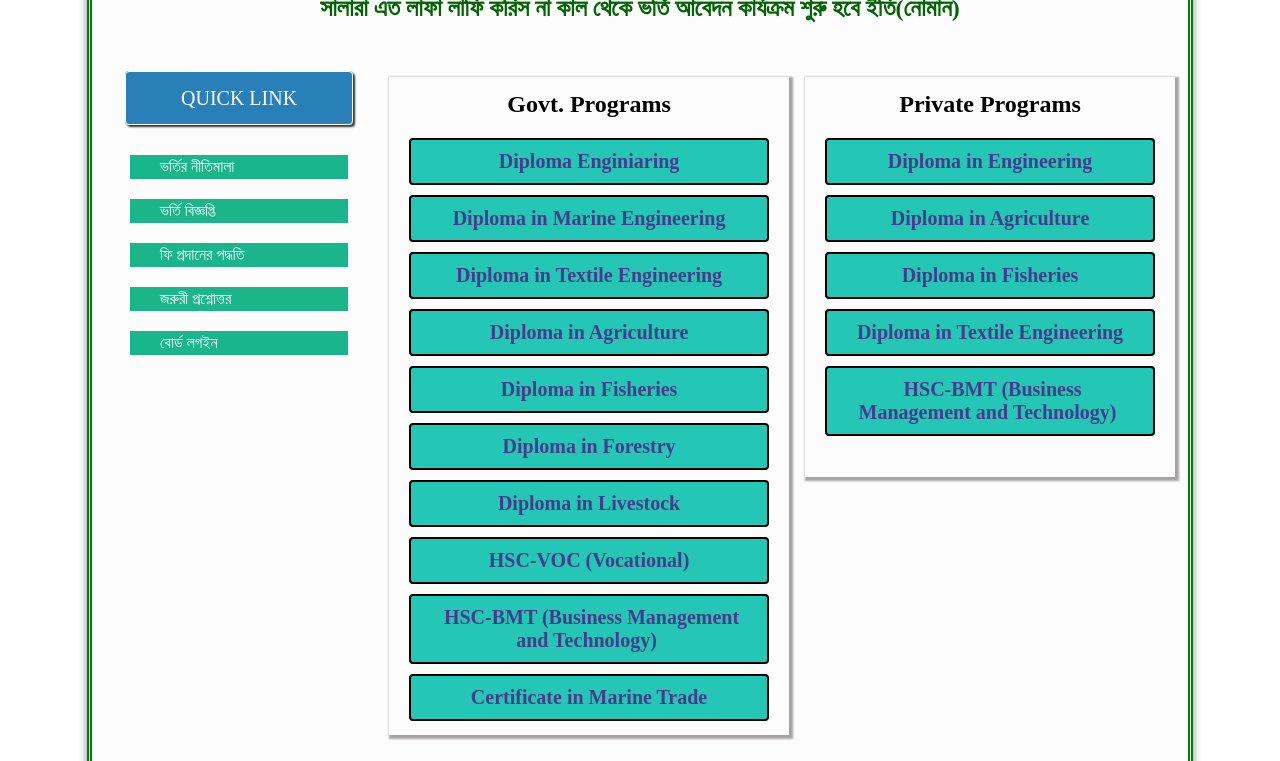
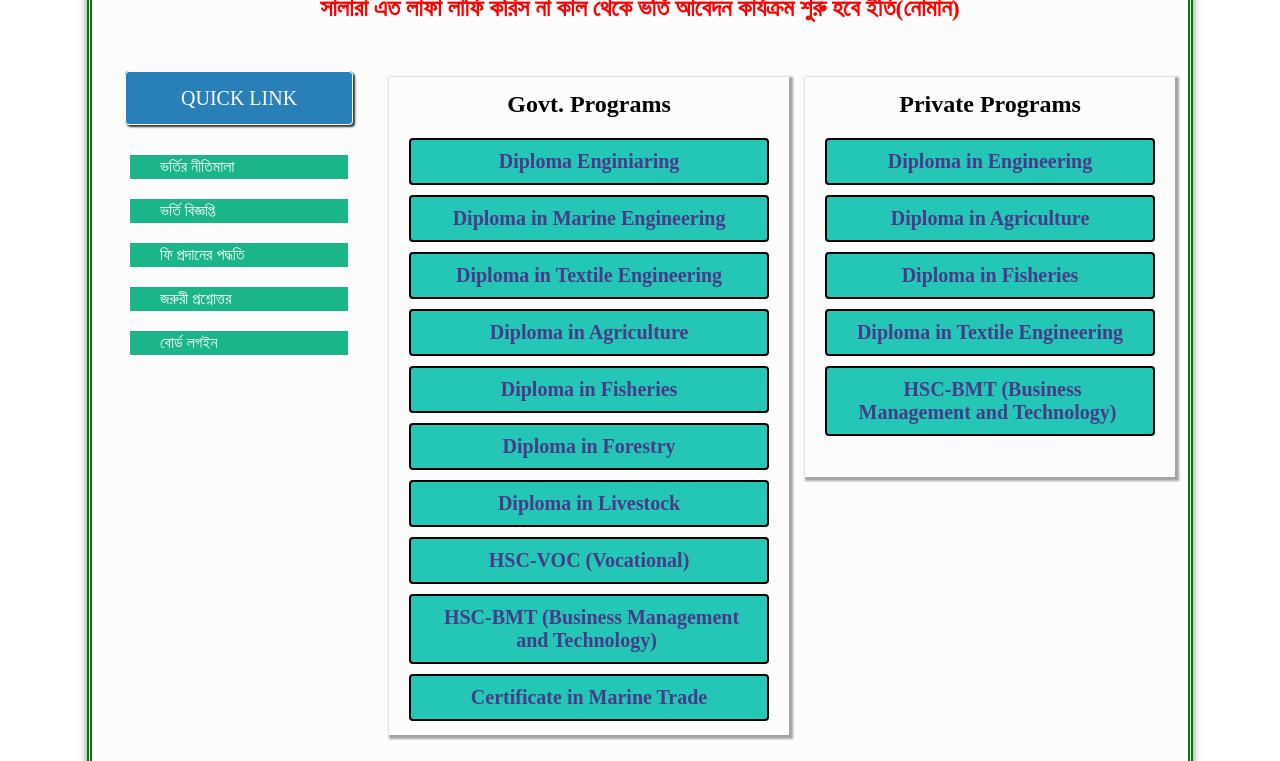
Before and after one commit to MdNoman14926/BTEB, a plain HTML site: page index.html in a window 1280 px wide. Shown: the part 339-1100 px from the top of the page. Drawn offline with Linux system fonts and the light colour scheme.

Commit message:
Update index.html

```diff
--- a/index.html
+++ b/index.html
@@ -28,7 +28,7 @@
         <div class="heading">
             <h1>BTEB Admission</h1>
             <h1>(Session: 2022 - 2023)</h1>
-            <h2>সালারা এত লাফা লাফি করিস না কাল থেকে ভর্তি আবেদন কার্যক্রম শুরু হবে ইতি(নোমান)</h2>
+            <h2 style="color:red;">সালারা এত লাফা লাফি করিস না কাল থেকে ভর্তি আবেদন কার্যক্রম শুরু হবে ইতি(নোমান)</h2>
         </div>
        <div class="main-box">
             <div class="box-1">
```
